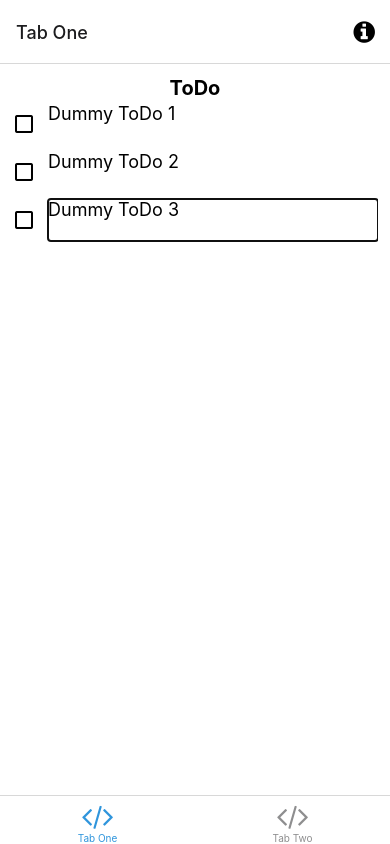
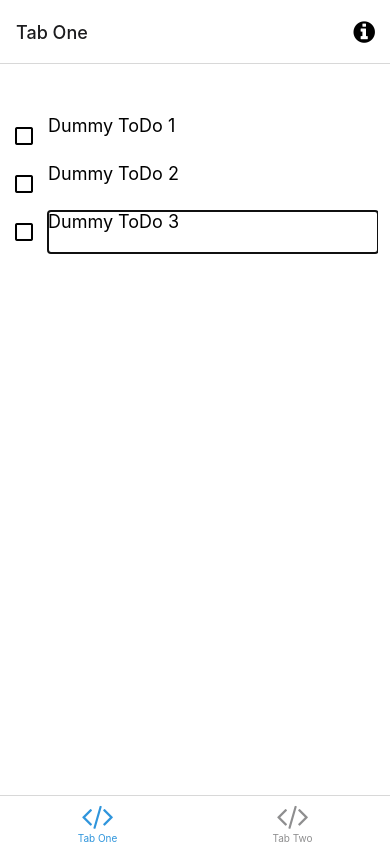
Before and after one commit to nitrolo/ToDoList, a React Native app in the folder NitroCollab/: screen /TabOne in a window 390 px wide. Built offline with nearby package versions, Linux system fonts and the light colour scheme; what expo-linking would draw is missing.

Commit message:
deleting on backspace and mutable title

```diff
--- a/NitroCollab/components/ToDoItem/index.tsx
+++ b/NitroCollab/components/ToDoItem/index.tsx
@@ -26,7 +26,7 @@ const ToDoItem = ({ todo, onSubmit }: ToDoItemProps) => {
 
   useEffect(() => {
     if (input.current) {
-      input.current.focus();
+      input?.current?.focus();
     }
   }, [input]);
 
--- a/NitroCollab/screens/TabOneScreen.tsx
+++ b/NitroCollab/screens/TabOneScreen.tsx
@@ -1,11 +1,12 @@
 import React, { useState } from 'react';
-import { FlatList, StyleSheet } from 'react-native';
+import { FlatList, StyleSheet, TextInput } from 'react-native';
 import ToDoItem from '../components/ToDoItem';
-import { Text, View } from '../components/Themed';
+import { View } from '../components/Themed';
 
 let id = '4';
 
 export default function TabOneScreen() {
+  const [title, setTitle] = useState('');
   const [todos, setTodos] = useState([
     {
       id: '1',
@@ -32,7 +33,12 @@ export default function TabOneScreen() {
 
   return (
     <View style={styles.container}>
-      <Text style={styles.title}>ToDo</Text>
+      <TextInput
+        value={title}
+        onChangeText={setTitle}
+        placeholder={'Title'}
+        style={styles.title}
+      />
 
       <FlatList
         data={todos}
@@ -52,7 +58,11 @@ const styles = StyleSheet.create({
     padding: 12,
   },
   title: {
+    color: 'white',
     fontSize: 20,
     fontWeight: 'bold',
+    marginBottom: 12,
+    textAlign: 'center',
+    width: '100%',
   },
 });
```
